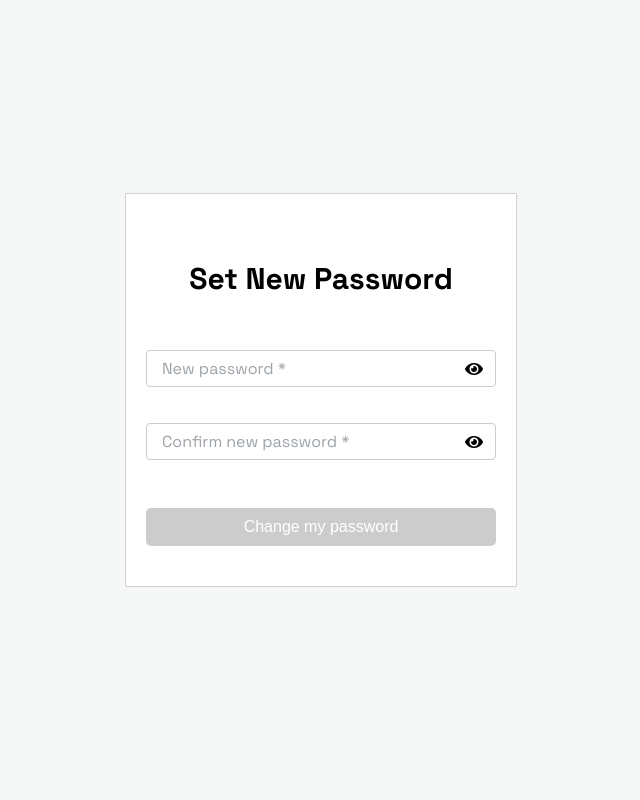
After one commit to Harishcruise/TimeCapsule, a Django app: page /reset/1/1/ in a window 1280 px wide. The commit adds this page. Shown: the whole page, without its empty margins (319-959 px from the left). Run offline with Django 5.2, Linux system fonts and the light colour scheme.

Commit message:
added password change logic, styles, functionality etc

```diff
--- a/AuthenticationSystem/urls.py
+++ b/AuthenticationSystem/urls.py
@@ -3,6 +3,7 @@ from . import views
 from .views import (
     PasswordResetView,
     PasswordResetDoneView,
+    CustomPasswordResetConfirmView,
 )
 
 app_name = 'AuthenticationSystem'
@@ -14,4 +15,5 @@ urlpatterns = [
     path('edit_profile/', views.update_profile_picture, name='update_profile_picture'),
     path('password_reset/', PasswordResetView.as_view(), name='password_reset'),
     path('password_reset/done/', PasswordResetDoneView.as_view(), name='password_reset_done'),
+    path('reset/<uidb64>/<token>/', CustomPasswordResetConfirmView.as_view(), name='password_reset_confirm'),
 ]
--- a/AuthenticationSystem/views.py
+++ b/AuthenticationSystem/views.py
@@ -2,6 +2,7 @@ import os
 from django.utils import timezone
 from django.shortcuts import render, redirect
 from django.contrib.auth import authenticate, login, logout
+from django.urls import reverse_lazy
 from django.contrib.auth import update_session_auth_hash
 from django.contrib import messages
 from .forms import CustomLoginForm, CustomSignupForm, EditProfileForm, CustomPasswordResetForm
@@ -149,3 +150,8 @@ class PasswordResetView(auth_views.PasswordResetView):
 
 class PasswordResetDoneView(auth_views.PasswordResetDoneView):
     template_name = 'registration/password_reset_done.html'
+
+
+class CustomPasswordResetConfirmView(auth_views.PasswordResetConfirmView):
+    template_name = 'registration/password_reset_confirm.html'
+    success_url = reverse_lazy('AuthenticationSystem:password_reset_complete')
--- a/static/css/authentication.css
+++ b/static/css/authentication.css
@@ -76,8 +76,12 @@ body {
     margin-bottom: 20px;
 }
 
-#confirmPasswordBlock{
+#confirmPasswordBlock, #newPasswordBlock, #confirmNewPasswordBlock{
     margin-bottom: 0;
+}
+
+#confirmNewPasswordBlock{
+    margin-top: 20px;
 }
 
 .form-label {
@@ -90,7 +94,8 @@ body {
     color: var(--text-grey-color);
 }
 
-#passwordBlock .form-label, #confirmPasswordBlock .form-label {
+#passwordBlock .form-label, #confirmPasswordBlock .form-label,
+#newPasswordBlock .form-label, #confirmNewPasswordBlock .form-label{
     top: 16px;
 }
 
--- /dev/null
+++ b/static/javascript/password_reset_confirm.js
@@ -0,0 +1,85 @@
+document.addEventListener("DOMContentLoaded", function() {
+    const changePasswordButton = document.getElementById("new-password-button");
+    const inputs = document.querySelectorAll('.form-input');
+    const newPasswordField = document.querySelector('#id_new_password1');
+    const confirmNewPasswordField = document.querySelector('#id_new_password2');
+
+    function displayMessage(elementId, show, message = "") {
+        let messageElement = document.getElementById(elementId + 'Message');
+        const fieldBlock = document.getElementById(elementId + 'Block'); // Get the respective block
+        if (!messageElement) {
+            messageElement = document.createElement('div');
+            messageElement.id = elementId + 'Message';
+            messageElement.classList.add('error-message');
+        }
+        messageElement.textContent = show ? message : '';
+        if (fieldBlock.nextSibling) {
+            fieldBlock.parentNode.insertBefore(messageElement, fieldBlock.nextSibling);
+        } else {
+            fieldBlock.parentNode.appendChild(messageElement);
+        }
+    }
+
+    function validatePasswordSecurity(password) {
+        if (password.length === 0) return ''; // No message if no input
+        const minLength = 8;
+        const digitPattern = /\d/;
+        const upperCasePattern = /[A-Z]/;
+        const lowerCasePattern = /[a-z]/;
+        const specialCharPattern = /[!@#$%^&*(),.?":{}|<>]/;
+        if (password.length < minLength) {
+            return `Password must be at least ${minLength} characters long.`;
+        } else if (!digitPattern.test(password)) {
+            return "Password must contain at least one digit.";
+        } else if (!upperCasePattern.test(password)) {
+            return "Password must contain at least one uppercase letter.";
+        } else if (!lowerCasePattern.test(password)) {
+            return "Password must contain at least one lowercase letter.";
+        } else if (!specialCharPattern.test(password)) {
+            return "Password must contain at least one special character.";
+        }
+        return '';
+    }
+
+    function validateForm() {
+        const allFilled = Array.from(inputs).every(input => input.value.trim() !== '');
+        const passwordsMatch = newPasswordField.value === confirmNewPasswordField.value;
+        const passwordSecurityMessage = validatePasswordSecurity(newPasswordField.value);
+
+        // Enable the change password button if all conditions are met
+        changePasswordButton.disabled = !(allFilled && passwordsMatch && passwordSecurityMessage === '');
+
+        // Provide real-time feedback
+        if (newPasswordField.value.length > 0) {
+            displayMessage('newPassword', true, validatePasswordSecurity(newPasswordField.value));
+        } else {
+            displayMessage('newPassword', false);
+        }
+
+        if (!passwordsMatch && confirmNewPasswordField.value.trim() !== '') {
+            confirmNewPasswordField.setCustomValidity("Passwords do not match.");
+            newPasswordField.style.borderColor = confirmNewPasswordField.style.borderColor = '#DC143C';
+            displayMessage('confirmNewPassword', true, "Passwords do not match.");
+        } else {
+            confirmNewPasswordField.setCustomValidity('');
+            newPasswordField.style.borderColor = confirmNewPasswordField.style.borderColor = ''; // Reset border color
+            displayMessage('confirmNewPassword', false);
+        }
+    }
+
+    // Attach the validateForm function as an event listener to each input for real-time validation
+    inputs.forEach(input => input.addEventListener('input', validateForm));
+
+    // Initial call to validateForm to ensure correct initial state
+    validateForm();
+
+    document.querySelectorAll('.toggle-password').forEach(toggle => {
+        toggle.addEventListener('click', function(e) {
+            const targetFieldId = this.parentNode.id === 'newPasswordBlock' ? 'id_new_password1' : 'id_new_password2';
+            const passwordField = document.querySelector(`#${targetFieldId}`);
+            const type = passwordField.getAttribute('type') === 'password' ? 'text' : 'password';
+            passwordField.setAttribute('type', type);
+            this.classList.toggle('fa-eye-slash');
+        });
+    });
+});
--- /dev/null
+++ b/templates/registration/password_reset_confirm.html
@@ -0,0 +1,45 @@
+{% load static %}
+<!DOCTYPE html>
+<html lang="en">
+<head>
+    <meta charset="UTF-8">
+    <title>Time Capsule - Set New Password</title>
+    <link href="https://cdnjs.cloudflare.com/ajax/libs/font-awesome/5.15.1/css/all.min.css" rel="stylesheet">
+    <link rel="stylesheet" href="{% static 'css/base.css' %}">
+    <link rel="stylesheet" href="{% static 'css/button/button.css' %}" >
+    <link rel="stylesheet" href="{% static 'css/authentication.css' %}">
+    <script src="{% static 'javascript/my_capsules.js' %}"></script>
+    <script src="{% static 'javascript/password_reset_confirm.js' %}"></script>
+</head>
+<body>
+     <div class="modal-form-container">
+            <div class="container">
+                 <div class="right-content">
+                    <div class="login-form">
+                        <div class="modal-heading">
+                            <h2>Set New Password</h2>
+                        </div>
+                        <div class="form-style">
+                            <form method="post">
+                                {% csrf_token %}
+                               <div class="form-field-container password-container" id="newPasswordBlock">
+                                    <label for="id_new_password1" class="form-label" id="newPasswordLabel">New password *</label>
+                                    <input type="password" name="new_password1" id="id_new_password1" class="form-input">
+                                    <span toggle="#password-field" class="fa fa-fw fa-eye field-icon toggle-password"></span>
+                                </div>
+                                <div class="form-field-container confirm-password-container" id="confirmNewPasswordBlock">
+                                    <label for="id_new_password2" class="form-label" id="confirmNewPasswordLabel">Confirm new password *</label>
+                                    <input type="password" name="new_password2" id="id_new_password2" class="form-input">
+                                    <span toggle="#password-field" class="fa fa-fw fa-eye field-icon toggle-password"></span>
+                                </div>
+                                 <div class="button-section">
+                                    {% include 'components/buttons/button.html' with button_text="Change my password" button_type="submit" button_id="new-password-button" button_class="primary-button" button_disabled=True %}
+                                </div>
+                            </form>
+                        </div>
+                    </div>
+                </div>
+            </div>
+        </div>
+</body>
+</html>
```
Also changed, not shown: db.sqlite3.
